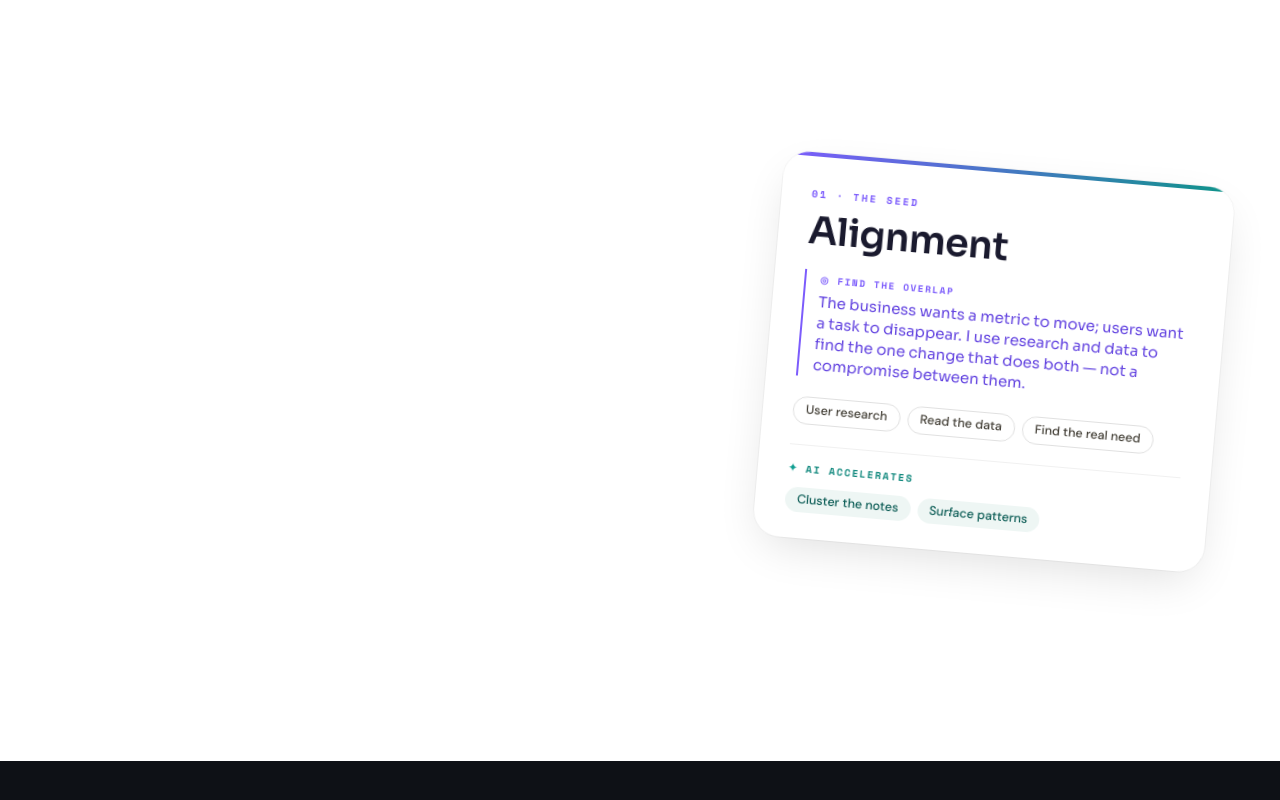
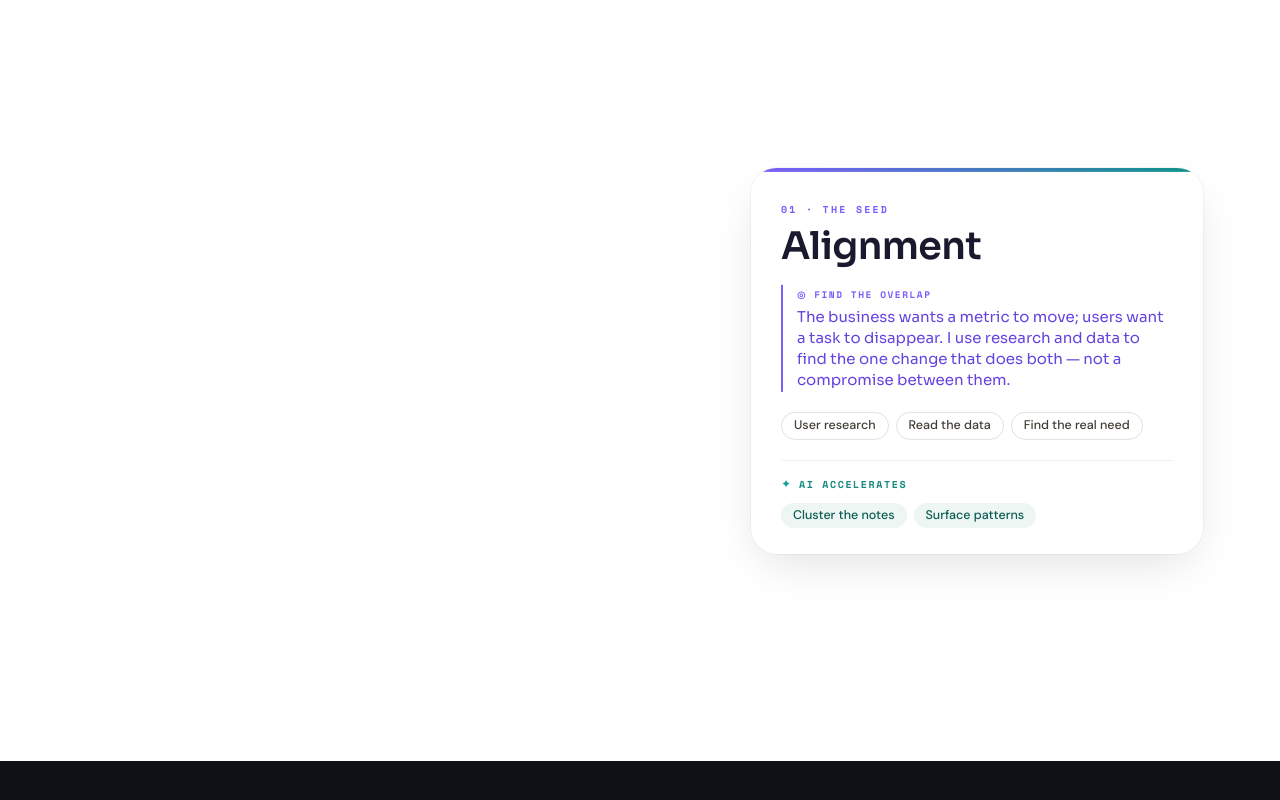
Before and after one commit to ykshettydesign/YKShetty-portfolio, a React (Vite) app: page / in a window 1280 px wide. Shown: the part 1880-2680 px from the top of the page. Built offline with nearby package versions, Linux system fonts and the light colour scheme.

Commit message:
practive cards

```diff
--- a/src/components/Practice.jsx
+++ b/src/components/Practice.jsx
@@ -10,8 +10,8 @@ const TRACK_VH = 560
 // Fixed resting transform per card — keyed ONLY by the card's own index.
 // A card settles at its own angle/offset once placed and never moves again,
 // even as newer cards stack on top of it.
-const CARD_ROT = [5, -4, 3, -5, 2]
-const CARD_OFF_X = [0, -8, 7, -6, 8]
+const CARD_ROT = [0, -1.5, 1.5, -2, 2]
+const CARD_OFF_X = [0, -6, 5, -5, 6]
 
 function cardStyle(k, active, isMobile) {
   const restY = isMobile ? '0px' : '-50%'
```
